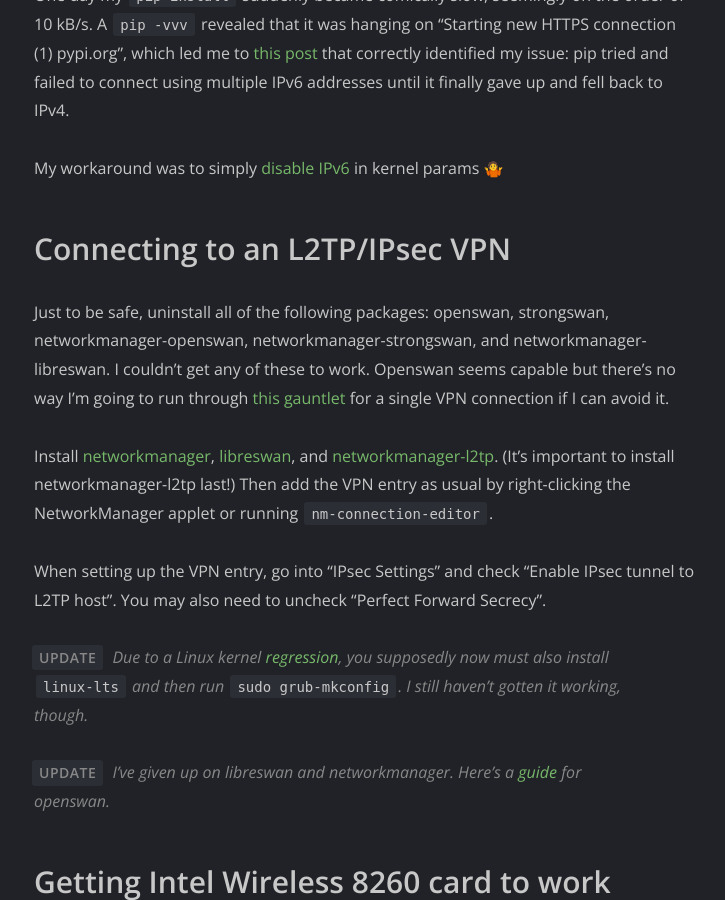
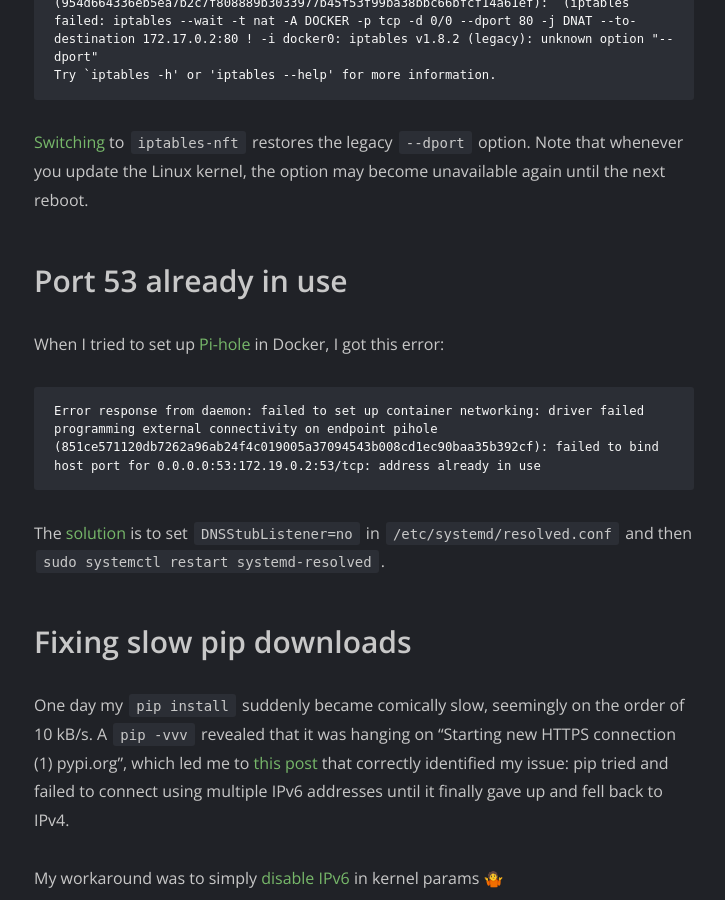
Before and after one commit to artnc/personal-website, a Jekyll site: the page built from src/blog/_posts/2017-03-29-arch-notes.md, in a window 1280 px wide and 900 px high, scrolled down 10719 px. Shown: the whole window, without its empty margins (276-1001 px from the left). Built offline with Jekyll 4.4.1, drawn with Linux system fonts in a browser that asks for light colours; comment, search, counter and statistics services are not loaded; some of the changed text lies outside the part shown.

Commit message:
Document NucBox and Pi-hole

````diff
--- a/src/blog/_posts/2017-03-29-arch-notes.md
+++ b/src/blog/_posts/2017-03-29-arch-notes.md
@@ -24,6 +24,7 @@
 - [Ditching GRUB (only for UEFI systems)](#ditching-grub-only-for-uefi-systems)
 - [Suspending after inactivity](#suspending-after-inactivity)
 - [Switching to Linux LTS](#switching-to-linux-lts)
+- [Booting into USB on GMKtec NucBox](#booting-into-usb-on-gmktec-nucbox)
 
 ### Network
 
@@ -31,6 +32,7 @@
 - [`ping` works but `curl` doesn't](#ping-works-but-curl-doesnt)
 - [NTP active but not syncing](#ntp-active-but-not-syncing)
 - [Fixing iptables unknown options](#fixing-iptables-unknown-options)
+- [Port 53 already in use](#port-53-already-in-use)
 - [Fixing slow pip downloads](#fixing-slow-pip-downloads)
 - [Connecting to an L2TP/IPsec VPN](#connecting-to-an-l2tp-ipsec-vpn)
 - [Getting Intel Wireless 8260 card to work](#getting-intel-wireless-8260-card-to-work)
@@ -204,6 +206,8 @@
 
 Consider this the missing step in the Arch setup guide: drastically [bumping up](https://unix.stackexchange.com/a/13757) the inotify watch limit.
 
+> <span class="badge" title="2025-11-12">Update</span> Arch now seems to set a high limit by default, 524288 on a new install.
+
 ## Booting UEFI with an existing EFI partition
 
 GRUB was presenting me with its own slow-ass [shell](https://www.linux.com/learn/how-rescue-non-booting-grub-2-linux) instead of an OS selection menu. The [problem](https://bbs.archlinux.org/viewtopic.php?pid=1348012#p1348012) was that the live USB had installed some rather important files into the root filesystem's `/boot` folder instead of the EFI partition.
@@ -223,6 +227,10 @@
 This is normally unnecessary but did fix a problem I had on my Thinkpad P51: after upgrading my system in September 2024 for the first time in several months, resume from suspend would reliably greet me with a screen full of [errors](https://en.mihaly4.ru/arch-linux-nvidia-suspend-hibernation) like "Fixing recursive fault but reboot is needed" and "BUG: scheduling while atomic: irq/148-nvidia..."
 
 I switched to the more stable LTS version of Linux by backing up `/boot/initramfs-linux-fallback.img` `/boot/initramfs-linux.img` `/boot/vmlinuz-linux` to somewhere in my home directory, deleting those files to make space in `/boot`, installing `linux-lts` and `nvidia-lts` via pacman, editing `/boot/loader/entries/arch.conf` (see [above](#ditching-grub-only-for-uefi-systems)) to reference the newly created `-lts` files inside `/boot`, and restarting the computer.
+
+## Booting into USB on GMKtec NucBox
+
+I flashed Arch onto a USB drive and set it to highest boot priority in BIOS, but that setting kept getting ignored. Finally I found a [solution](https://www.reddit.com/r/techsupport/comments/12xd7nf/comment/jhjl0un/) deep in the bowels of Reddit: flash Arch onto _two_ USB drives and plug them both in. Weird AF indeed.
 
 <!-- Note to self: this issue may have arisen just because I installed Clipman and enabled synced selections at some point... -->
 <!--
@@ -307,6 +315,16 @@
 ```
 
 [Switching](https://github.com/moby/moby/issues/38759#issuecomment-473909447) to `iptables-nft` restores the legacy `--dport` option. Note that whenever you update the Linux kernel, the option may become unavailable again until the next reboot.
+
+## Port 53 already in use
+
+When I tried to set up [Pi-hole](https://pi-hole.net/) in Docker, I got this error:
+
+```
+Error response from daemon: failed to set up container networking: driver failed programming external connectivity on endpoint pihole (851ce571120db7262a96ab24f4c019005a37094543b008cd1ec90baa35b392cf): failed to bind host port for 0.0.0.0:53:172.19.0.2:53/tcp: address already in use
+```
+
+The [solution](https://discourse.pi-hole.net/t/update-what-to-do-if-port-53-is-already-in-use/52033) is to set `DNSStubListener=no` in `/etc/systemd/resolved.conf` and then `sudo systemctl restart systemd-resolved`.
 
 ## Fixing slow pip downloads
 
````
Also changed, not shown: other parts of src/blog/_posts/2017-03-29-arch-notes.md (+3 -3 lines).
